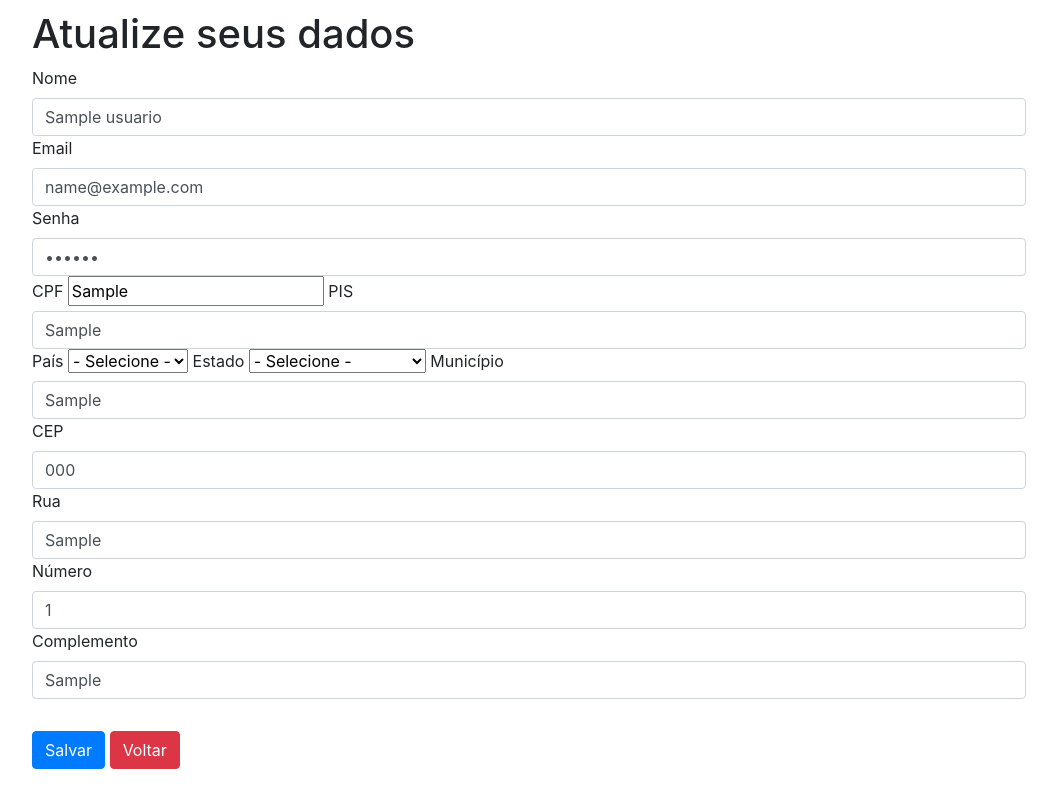
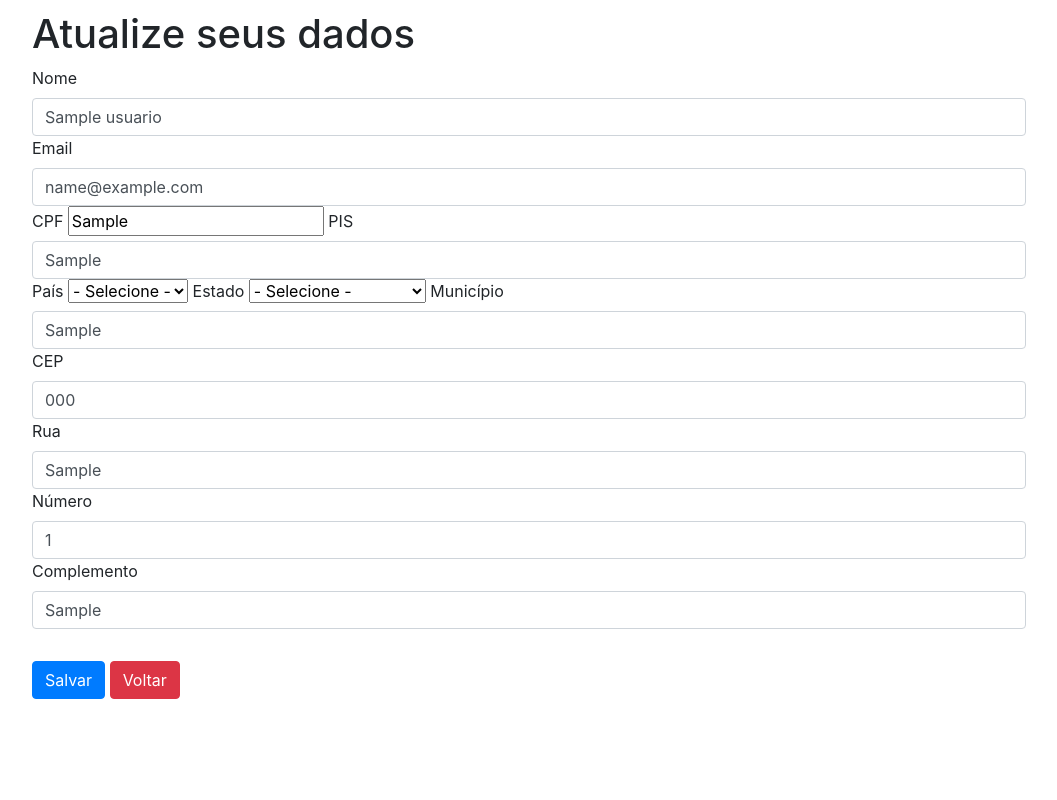
Before and after one commit to AkimGomes/ProjetoPT, a Flask app: page /informacoes-editaveis-do-usuario in a window 1280 px wide. Shown: the whole page, without its empty margins (111-1168 px from the left). Run offline with Flask 2, Linux system fonts and the light colour scheme; a user stored in the database is signed in; tables that the repository leaves empty hold one stand-in row (values such as "Sample post"); some libraries are stand-ins or nearby versions.

Commit message:
Retirando campo de senha do formulário

```diff
--- a/templates/informacoes_do_usuario_logado.html
+++ b/templates/informacoes_do_usuario_logado.html
@@ -12,9 +12,6 @@
 
                     <label for="email">Email</label>
                     <input type="email" id="email" name="email" class="form-control" value="{{ current_user.email_do_usuario }}" required>
-
-                    <label for="senha">Senha</label>
-                    <input type="password" id="senha" name="senha" minlength="4" maxlength="25" size="25" class="form-control" value="{{ current_user.senha_do_usuario }}" required>
 
                     <label for="cpf">CPF</label>
                     <input oninput="mascara(this)" type="text" id="cpf" name="cpf" class="form control" value="{{ current_user.cpf_do_usuario }}" min=1 required>
```
